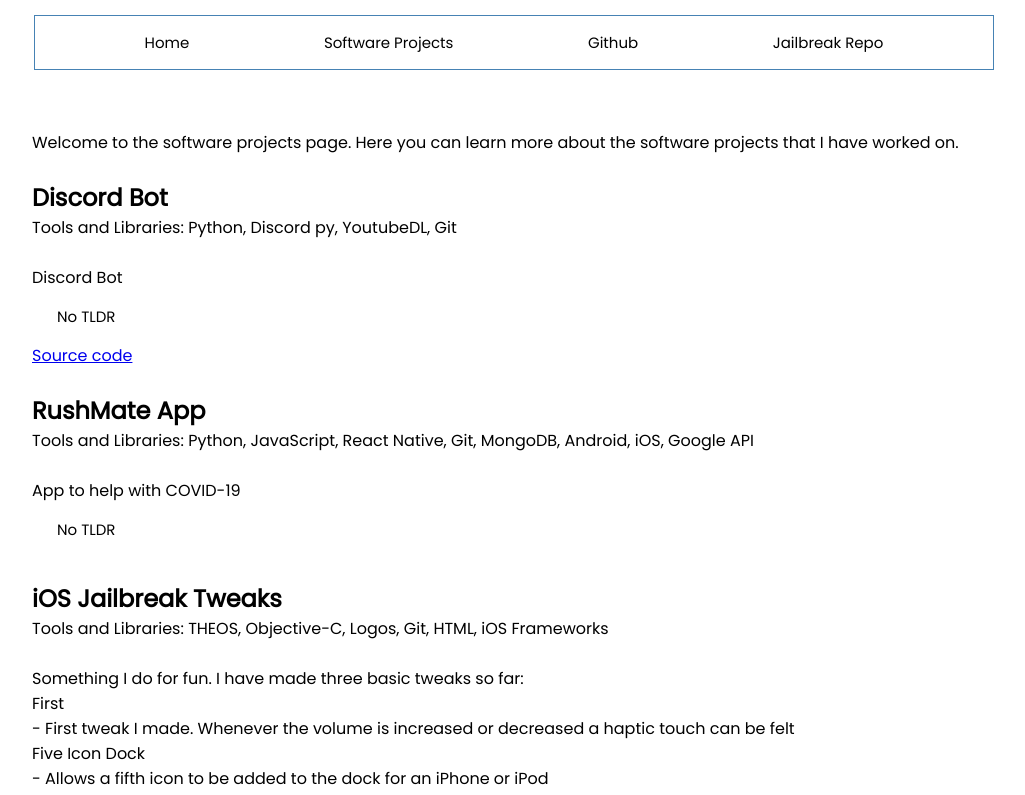
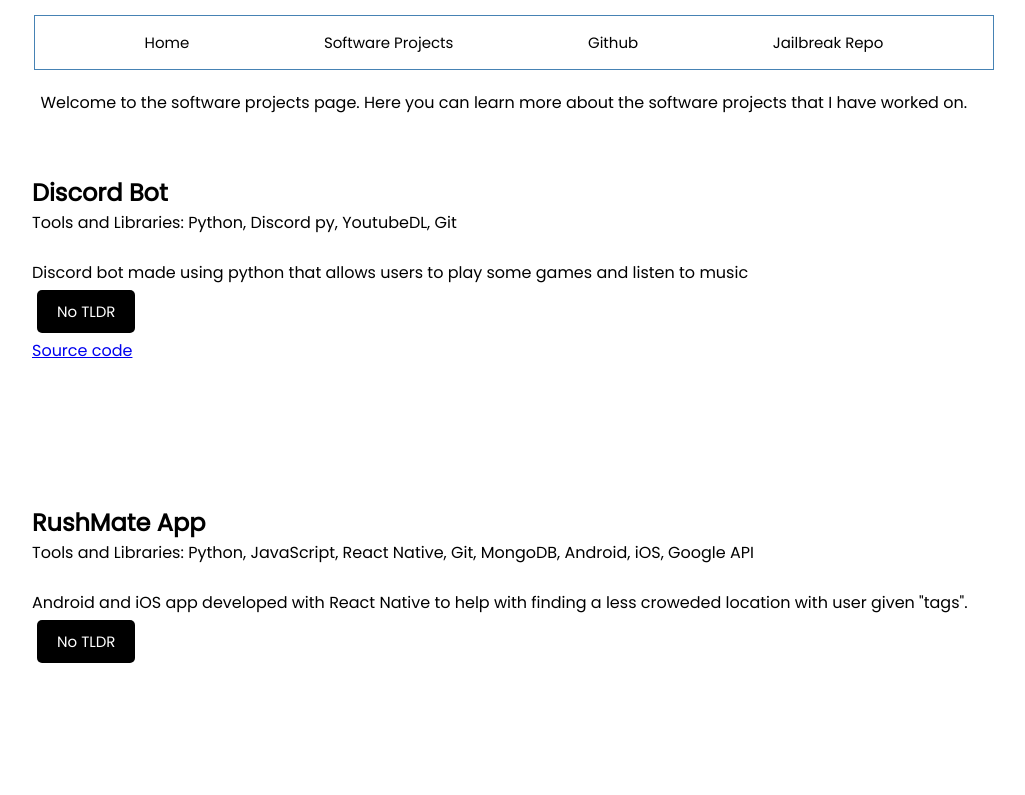
Before and after one commit to jrdn-l/website, a React (Create React App) app: page /software in a window 1280 px wide. Shown: the top 795 px of the page, without its empty margins (126-1151 px from the left). Built offline with nearby package versions, Linux system fonts and the light colour scheme.

Commit message:
I don't remember what I changed

```diff
--- a/src/components/Button.js
+++ b/src/components/Button.js
@@ -1,8 +1,8 @@
 import { Link } from "react-router-dom"
 
-const Button = ({ title, color, to, onClick}) => {
+const Button = ({ title, background, color, to, onClick}) => {
     return (
-        <Link to={to} onClick={onClick} className="btn">{title}</Link>
+        <Link to={to} onClick={onClick} className="btn" style={{background: background, color: color}}>{title}</Link>
     )
 }
 
--- a/src/components/Header.js
+++ b/src/components/Header.js
@@ -4,10 +4,10 @@
 const Header = () => {
     return (
         <div className='header'>
-            <Button title="Home" to='/website'/>
-            <Button to="/software" title="Software Projects"/>
-            <a target="_blank" rel="noopener noreferrer" href='https://github.com/jrdn-l' className="btn">Github</a>
-            <a target="_blank" rel="noopener noreferrer" href='https://jrdn-l.github.io/myrepo/' className="btn">Jailbreak Repo</a>
+            <Button title="Home" to='/website' color='black' background='white'/>
+            <Button to="/software" title="Software Projects" color='black' background='white'/>
+            <a target="_blank" rel="noopener noreferrer" href='https://github.com/jrdn-l' style={{color: "black", backgroundColor: "white"}}className="btn">Github</a>
+            <a target="_blank" rel="noopener noreferrer" href='https://jrdn-l.github.io/myrepo/' style={{color: "black", backgroundColor: "white"}} className="btn">Jailbreak Repo</a>
 
         </div>
     )
--- a/src/components/Software.js
+++ b/src/components/Software.js
@@ -5,19 +5,17 @@
 
     const [tldrDiscord, setTldrDiscord] = useState(true)
     const [tldrRushmate, setTldrRushmate] = useState(true)
-    const [tldrJailbreak, setTldrJailbreaksa] = useState(true)
     return (
-        <div className='container'>
-            <p>Welcome to the software projects page.
+        <div>
+            <p style={{paddingLeft: '13%'}}>Welcome to the software projects page.
                 Here you can learn more about the software projects
                 that I have worked on.
             </p>
-            <br />
-            <div>
+            <div className='container'>
                 <h2>Discord Bot</h2>
                 <p>Tools and Libraries: Python, Discord py, YoutubeDL, Git</p>
                 <br />
-                <Tldr tldr='Discord Bot' onClick={() => setTldrDiscord(!tldrDiscord)} visible={tldrDiscord}
+                <Tldr tldr='Discord bot made using python that allows users to play some games and listen to music' onClick={() => setTldrDiscord(!tldrDiscord)} visible={tldrDiscord}
                     expanded="This was a bot I made in my first year of univeristy. I initially started this
                 project because my friends and I were really into another bot managed by a third-party called
                 Pokecord. Pokecord was a bot that would occationally send messages with pokemon that you could catch.
@@ -34,12 +32,11 @@
                 <a href='https://github.com/jrdn-l/mydiscordbot'>Source code</a>
 
             </div>
-            <br />
-            <div>
+            <div className='container'>
                 <h2>RushMate App</h2>
                 <p>Tools and Libraries: Python, JavaScript, React Native, Git, MongoDB, Android, iOS, Google API</p>
                 <br />
-                <Tldr tldr='App to help with COVID-19' onClick={()=>setTldrRushmate(!tldrRushmate)} visible={tldrRushmate}
+                <Tldr tldr='Android and iOS app developed with React Native to help with finding a less croweded location with user given "tags".' onClick={() => setTldrRushmate(!tldrRushmate)} visible={tldrRushmate}
                     expanded='This app was a project for School done with a group. Since it was written with React Native, the app works on both
                     iOS and Android platforms. Inspired by COVID-19 this app was supposed to help users get to locations that were
                     less busy so that they would come into contact with less people.
@@ -52,9 +49,9 @@
                     to submit a request to the restful API; I also had to modify the backend to support saving a users favourite "Tag" to the database and accessing it.'/>
                 <br />
             </div>
-            <div>
+            <div className='container'>
                 <h2>iOS Jailbreak Tweaks</h2>
-                <p>Tools and Libraries: THEOS, Objective-C, Logos, Git, HTML, iOS Frameworks</p>
+                <p>Tools and Libraries: THEOS, Objective-C, Logos, Git, HTML, iOS Frameworks, WSL, Linux</p>
                 <br />
                 <p>Something I do for fun. I have made three basic tweaks so far:</p>
                 <dl>
@@ -66,9 +63,8 @@
                     <dd>- Automatically unlocks any FaceID device when it detects your face. (i.e don't have to swipe up to open)</dd>
                     <dd>- Has configurable settings like: Disable when notifications are present, Disable if media controls are displayed</dd>
                 </dl>
-
+                <a href='https://github.com/jrdn-l/tweaks'>Source code</a>
             </div>
-            <br />
         </div>
     )
 }
--- a/src/components/Tldr.js
+++ b/src/components/Tldr.js
@@ -8,7 +8,7 @@
                 <Button title='No TLDR' onClick={onClick} />
             </div> : <div>
                 <p>{expanded}</p>
-                <Button title='TLDR' onClick={onClick} />
+                <Button title='TLDR' onClick={onClick}/>
             </div>
             }
         </div>
--- a/src/index.css
+++ b/src/index.css
@@ -17,6 +17,7 @@
   min-height: 300px;
   padding: 30px;
   border-radius: 5px;
+  justify-content: center;
 }
 
 .txtcontainer {
@@ -41,8 +42,8 @@
 
 .btn {
   display: inline-block;
-  color: #000;
-  background-color:white;
+  background: #000;
+  color: #fff;
   border: none;
   padding: 10px 20px;
   margin: 5px;
```
